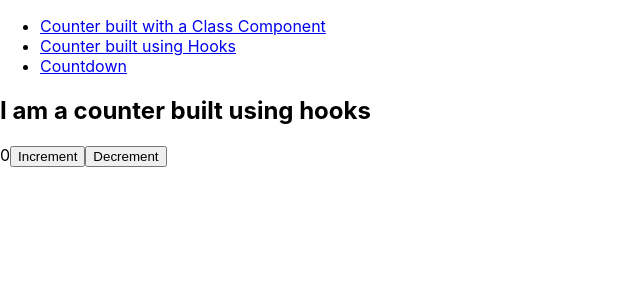
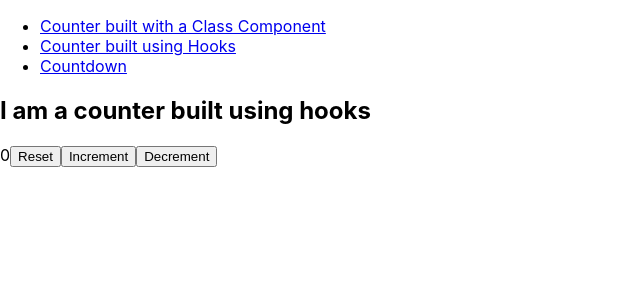
Before and after one commit to MMcClure11/counter-practice, a React (Create React App) app: page /hook-counter in a window 1280 px wide. Shown: the top 300 px of the page, without its empty margins (0-640 px from the left). Built offline with nearby package versions, Linux system fonts and the light colour scheme.

Commit message:
Add reset with initialState

```diff
--- a/src/components/HookCounter.js
+++ b/src/components/HookCounter.js
@@ -1,7 +1,12 @@
 import React, { useState } from 'react'
 
 const HookCounter = () => {
-  const [ counter, setCounter ] = useState(0)
+  const initialState = 0
+  const [ counter, setCounter ] = useState(initialState)
+
+  const reset = () => {
+    return setCounter(initialState)
+  }
 
   const increment = () => {
     return setCounter(prevCount => prevCount + 1)
@@ -15,6 +20,7 @@ const HookCounter = () => {
     <div>
       <h2>I am a counter built using hooks</h2>
       { counter }
+      <button onClick={ reset }>Reset</button>
       <button onClick={ increment }>Increment</button>
       <button onClick={ decrement }>Decrement</button>
     </div>
```
Also changed, not shown: 1 other file (tests, documents, lock files or other folders).
